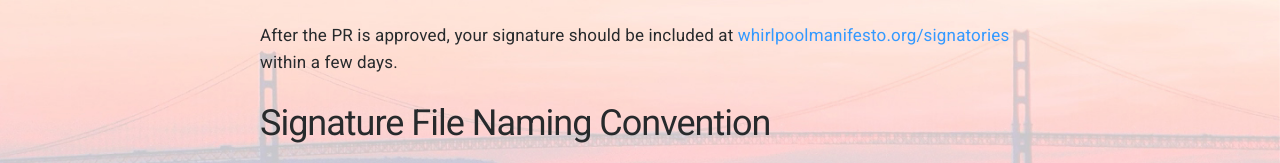
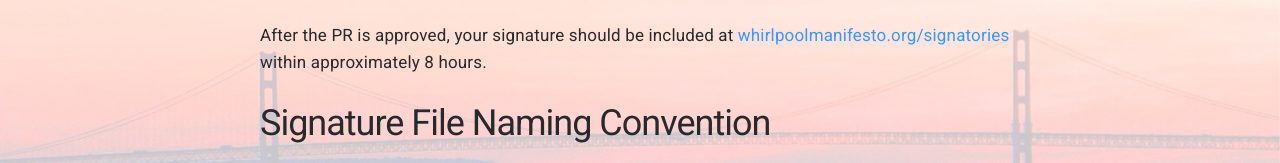
Before and after one commit to whirlpoolmanifesto/whirlpoolmanifesto.github.io, a plain HTML site: page sign/index.html in a window 1280 px wide. Shown: the part 270-433 px from the top of the page. Drawn offline with Linux system fonts and the light colour scheme.

Commit message:
deploy: whirlpoolmanifesto/web@fd68079489c059e2286e6aae230698588fe307ea

```diff
--- a/sign/index.html
+++ b/sign/index.html
@@ -1,10 +1,10 @@
 <!doctype html><html lang=en-us itemscope itemtype=http://schema.org/WebPage><head><meta charset=utf-8><meta name=viewport content="width=device-width,initial-scale=1"><title>Signing the Manifesto - Manifesto for Whirlpool Software Development</title><meta name=author content><meta name=description content="Manifesto for Whirlpool Software Development"><meta name=generator content="Hugo 0.80.0"><link rel=stylesheet href=/assets/css/external.min.css media=screen><link rel=stylesheet href=/assets/css/styles.css media=screen><link href="https://fonts.googleapis.com/css?family=Roboto:400" rel=stylesheet><link rel=apple-touch-icon-precomposed sizes=144x144 href=/src/images/apple-touch-icon.png><link rel="shortcut icon" href=/src/images/favicon.ico><link href=/posts/index.xml rel=alternate type=application/rss+xml title="Manifesto for Whirlpool Software Development"><link href=/posts/index.xml rel=alternate type=application/rss+xml title="Manifesto for Whirlpool Software Development"><meta property="og:title" content="Signing the Manifesto"><meta property="og:description" content="How to Sign To sign the Whirlpool Manifesto, simply create a pull request at: https://github.com/whirlpoolmanifesto/signatories. Your PR should contain a new JSON file in the /signatories folder. Make sure the filename is unique (it should include your name and the date signed) and carefully follow the format described below.
-After the PR is approved, your signature should be included at whirlpoolmanifesto.org/signatories within a few days.
+After the PR is approved, your signature should be included at whirlpoolmanifesto.org/signatories within approximately 8 hours.
 Signature File Naming Convention <Full-Name-Here>_<YYYY-MM-DD>.json"><meta property="og:type" content="article"><meta property="og:url" content="http://example.org/sign/"><meta property="article:published_time" content="2021-01-28T01:46:01-05:00"><meta property="article:modified_time" content="2021-01-28T01:46:01-05:00"><meta itemprop=name content="Signing the Manifesto"><meta itemprop=description content="How to Sign To sign the Whirlpool Manifesto, simply create a pull request at: https://github.com/whirlpoolmanifesto/signatories. Your PR should contain a new JSON file in the /signatories folder. Make sure the filename is unique (it should include your name and the date signed) and carefully follow the format described below.
-After the PR is approved, your signature should be included at whirlpoolmanifesto.org/signatories within a few days.
+After the PR is approved, your signature should be included at whirlpoolmanifesto.org/signatories within approximately 8 hours.
 Signature File Naming Convention <Full-Name-Here>_<YYYY-MM-DD>.json"><meta itemprop=datePublished content="2021-01-28T01:46:01-05:00"><meta itemprop=dateModified content="2021-01-28T01:46:01-05:00"><meta itemprop=wordCount content="193"><meta itemprop=keywords content><meta name=twitter:card content="summary"><meta name=twitter:title content="Signing the Manifesto"><meta name=twitter:description content="How to Sign To sign the Whirlpool Manifesto, simply create a pull request at: https://github.com/whirlpoolmanifesto/signatories. Your PR should contain a new JSON file in the /signatories folder. Make sure the filename is unique (it should include your name and the date signed) and carefully follow the format described below.
-After the PR is approved, your signature should be included at whirlpoolmanifesto.org/signatories within a few days.
-Signature File Naming Convention <Full-Name-Here>_<YYYY-MM-DD>.json"></head><body><div class=wrapper></div><nav><a href=/ title=Homepage>Whirlpool Home</a></nav><main class=container><article><section><h1 id=how-to-sign>How to Sign</h1><p>To sign the Whirlpool Manifesto, simply create a pull request at: <a href=https://github.com/whirlpoolmanifesto/signatories>https://github.com/whirlpoolmanifesto/signatories</a>. Your PR should contain a new JSON file in the /signatories folder. Make sure the filename is unique (it should include your name and the date signed) and carefully follow the format described below.</p><p>After the PR is approved, your signature should be included at <a href=https://whirlpoolmanifesto.org/signatories>whirlpoolmanifesto.org/signatories</a> within a few days.</p><h2 id=signature-file-naming-convention>Signature File Naming Convention</h2><p><code>&lt;Full-Name-Here>_&lt;YYYY-MM-DD>.json</code></p><p>Example: <code>Joe-Blow_2021-01-15.json</code> for Joe Blow, signed on January 15th, 2021.</p><p>Use dashes to separate your first and last name, initials, and identifiers. Names can include capitalization.
+After the PR is approved, your signature should be included at whirlpoolmanifesto.org/signatories within approximately 8 hours.
+Signature File Naming Convention <Full-Name-Here>_<YYYY-MM-DD>.json"></head><body><div class=wrapper></div><nav><a href=/ title=Homepage>Whirlpool Home</a></nav><main class=container><article><section><h1 id=how-to-sign>How to Sign</h1><p>To sign the Whirlpool Manifesto, simply create a pull request at: <a href=https://github.com/whirlpoolmanifesto/signatories>https://github.com/whirlpoolmanifesto/signatories</a>. Your PR should contain a new JSON file in the /signatories folder. Make sure the filename is unique (it should include your name and the date signed) and carefully follow the format described below.</p><p>After the PR is approved, your signature should be included at <a href=https://whirlpoolmanifesto.org/signatories>whirlpoolmanifesto.org/signatories</a> within approximately 8 hours.</p><h2 id=signature-file-naming-convention>Signature File Naming Convention</h2><p><code>&lt;Full-Name-Here>_&lt;YYYY-MM-DD>.json</code></p><p>Example: <code>Joe-Blow_2021-01-15.json</code> for Joe Blow, signed on January 15th, 2021.</p><p>Use dashes to separate your first and last name, initials, and identifiers. Names can include capitalization.
 To discern between you and someone with the same full name - you may want to include a middle name, middle initial(s), or company after your name.</p><p>Example: <code>Joe-F-Blow-SomeCompany_2021-01-15.json</code>.</p><h2 id=signature-file-format>Signature File Format</h2><p>A signature file should contain your full name (required), date of signing (required), and optionally a personal homepage (such as a GitHub or Twitter) and a quick professional profile.</p><div class=highlight><pre class=chroma><code class=language-JSON data-lang=JSON><span class=p>{</span>
   <span class=nt>&#34;fullName&#34;</span><span class=p>:</span> <span class=s2>&#34;&lt;full_name_here&gt;&#34;</span><span class=p>,</span>
   <span class=nt>&#34;date&#34;</span><span class=p>:</span> <span class=s2>&#34;&lt;YYYY-MM-DD&gt;&#34;</span><span class=p>,</span>
```
